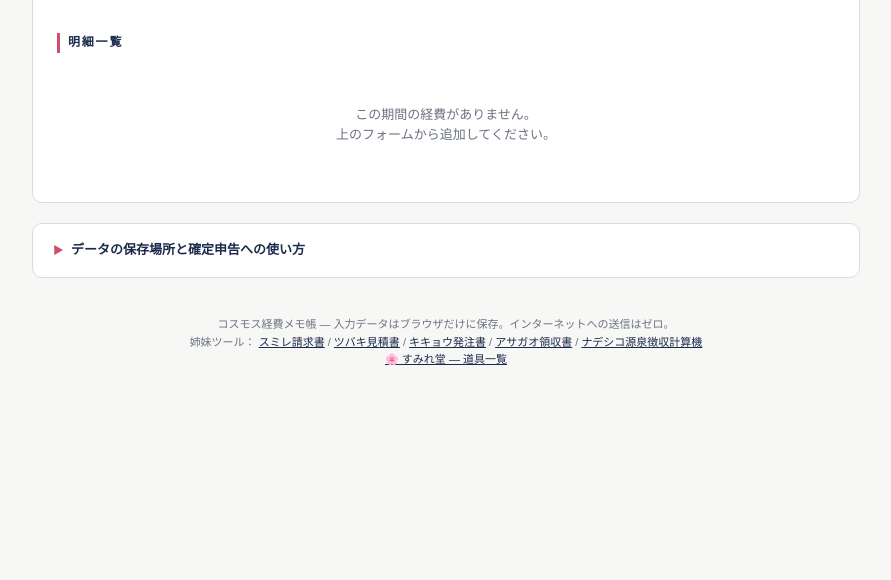
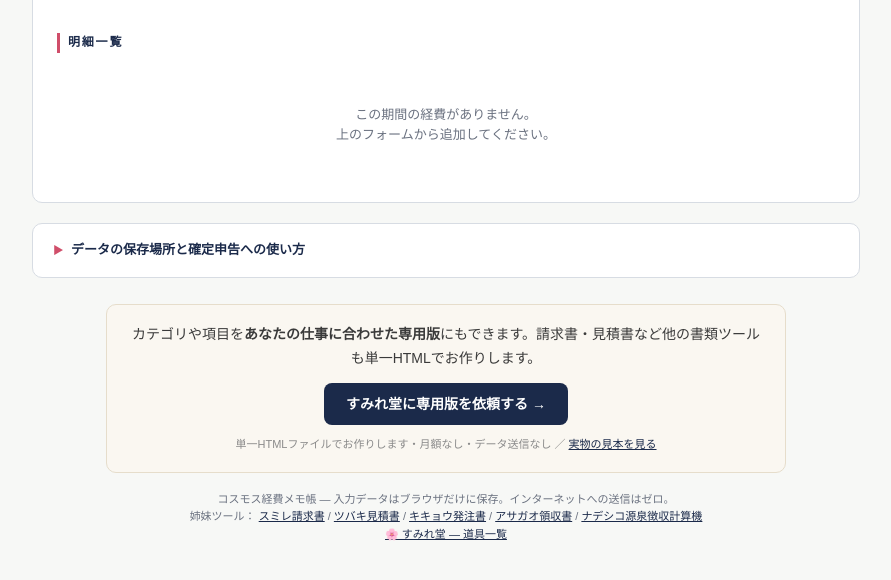
Before and after one commit to taku0826/kosmos-keihi, a plain HTML site: page index.html in a window 1280 px wide. Shown: the part 558-1138 px from the top of the page, without its empty margins (194-1085 px from the left). Before the commit the page ends 1033 px from the top, so only its background shows below. Drawn offline with Linux system fonts and the light colour scheme.

Commit message:
ツール本体に専用版CTAカードを追加=ツール→Coconala導線を新設(最高意図の瞬間に専用版受注へ送客)。印刷時は非表示・データ送信なし維持
Co-Authored-By: Claude Opus 4.8 (1M context) <noreply@anthropic.com>

```diff
--- a/index.html
+++ b/index.html
@@ -371,6 +371,20 @@
     </div>
   </details>
 
+  <div class="sumiredo-cta">
+    <style>
+      .sumiredo-cta{max-width:680px;margin:26px auto 0;padding:18px 20px;background:#faf7f1;border:1px solid #e6ddcb;border-radius:10px;text-align:center;}
+      .sumiredo-cta p{margin:0;}
+      .sumiredo-cta .sc-lead{font-size:14px;color:#3a3a3a;margin:0 0 12px;line-height:1.7;}
+      .sumiredo-cta .sc-btn{display:inline-block;padding:10px 22px;border-radius:8px;background:var(--ai,#1B2A4A);color:#fff;text-decoration:none;font-size:14px;font-weight:700;}
+      .sumiredo-cta .sc-sub{font-size:11px;color:#8a8a8a;margin:11px 0 0;line-height:1.6;}
+      .sumiredo-cta .sc-sub a{color:var(--ai,#1B2A4A);}
+      @media print{.sumiredo-cta{display:none !important;}}
+    </style>
+    <p class="sc-lead">カテゴリや項目を<strong>あなたの仕事に合わせた専用版</strong>にもできます。請求書・見積書など他の書類ツールも単一HTMLでお作りします。</p>
+    <a class="sc-btn" href="https://coconala.com/services/4269975" target="_blank" rel="noopener">すみれ堂に専用版を依頼する →</a>
+    <p class="sc-sub">単一HTMLファイルでお作りします・月額なし・データ送信なし ／ <a href="https://taku0826.github.io/sumiredo-portal/#custom" target="_blank" rel="noopener">実物の見本を見る</a></p>
+  </div>
   <footer class="credit">
     コスモス経費メモ帳 — 入力データはブラウザだけに保存。インターネットへの送信はゼロ。<br>
     姉妹ツール：
```
